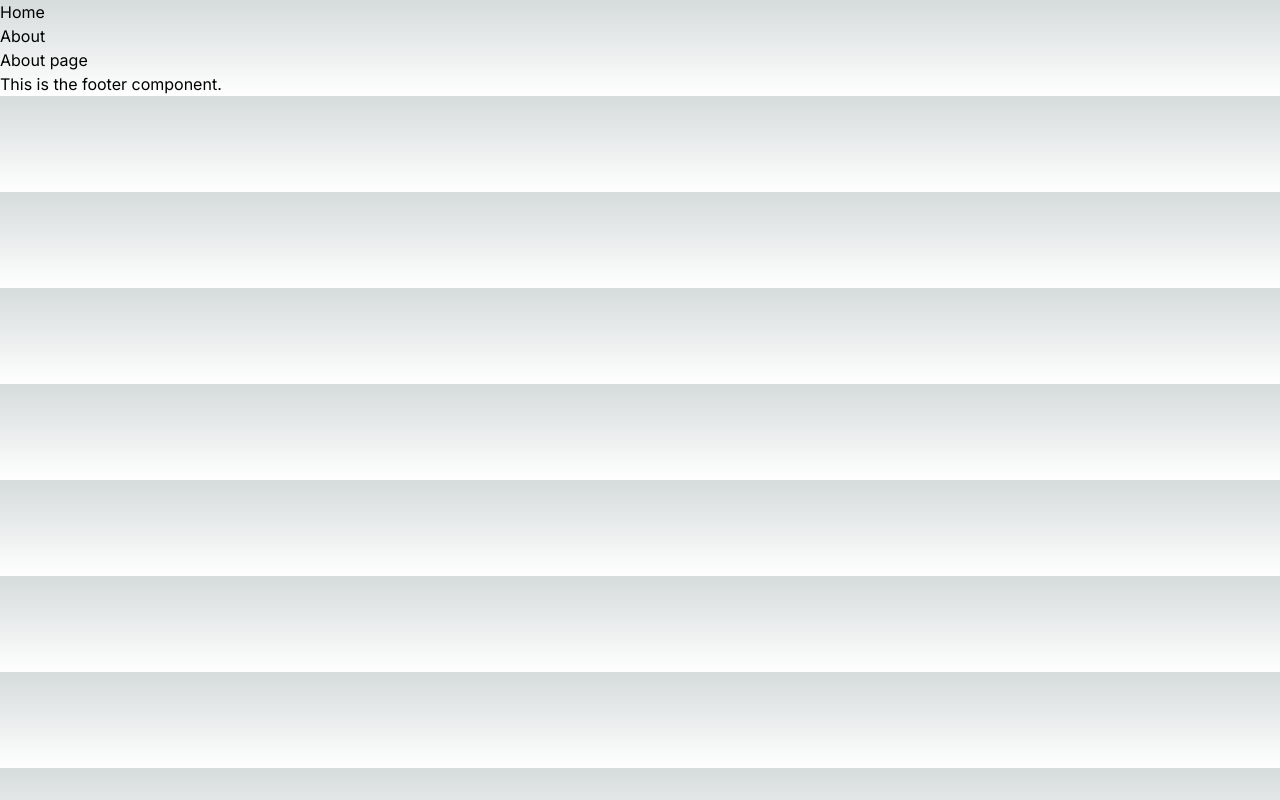
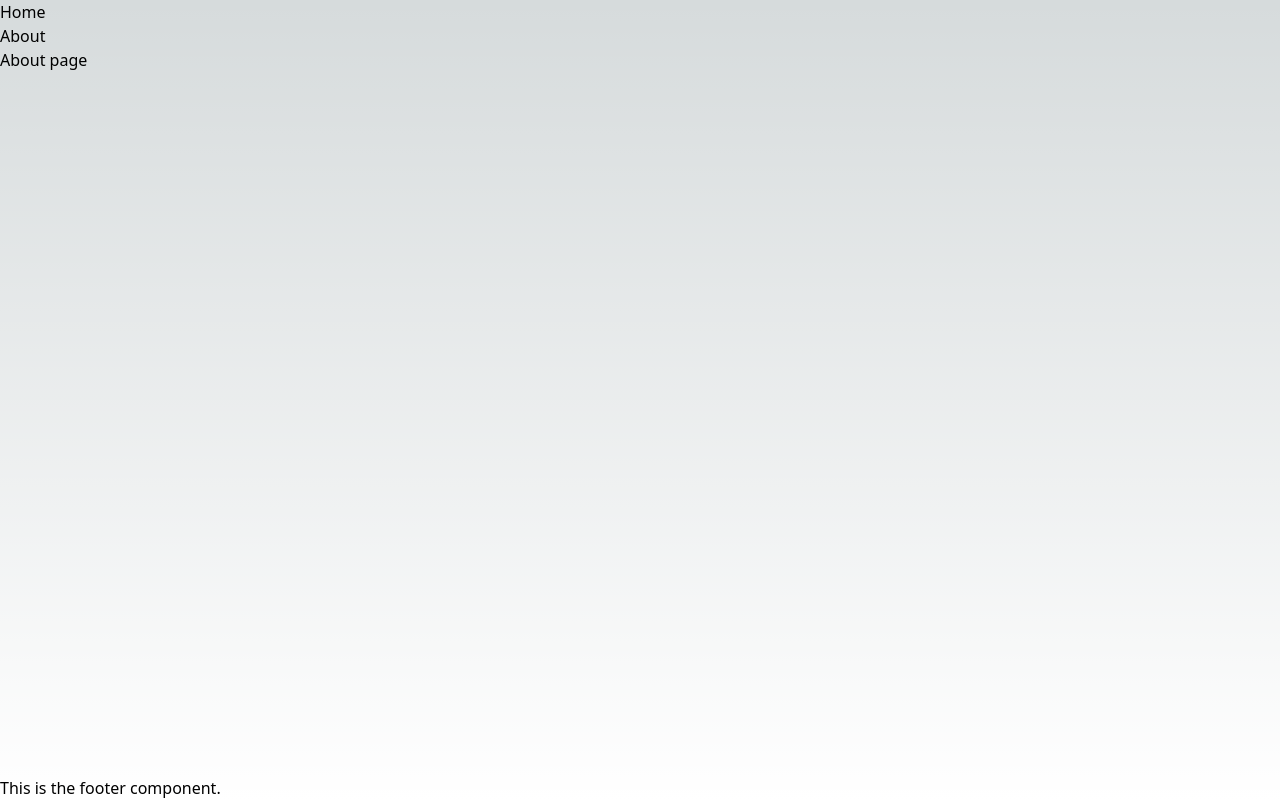
Before and after one commit to davidballezaa/aquasafe, a Next.js app: page /about in a window 1280 px wide. Built offline with nearby package versions, Linux system fonts and the light colour scheme.

Commit message:
Update RootLayout component to add full screen height and flex layout

```diff
--- a/src/app/layout.js
+++ b/src/app/layout.js
@@ -13,9 +13,11 @@ export const metadata = {
 export default function RootLayout({ children }) {
   return (
     <html lang="en">
-      <body className={inter.className}>
+      <body className={"h-screen flex flex-col items-between" + inter.className}>
         <Header />
-        {children}
+        <div className='h-100 grow'>
+          {children}
+        </div>
         <Footer />
       </body>
     </html>
```
